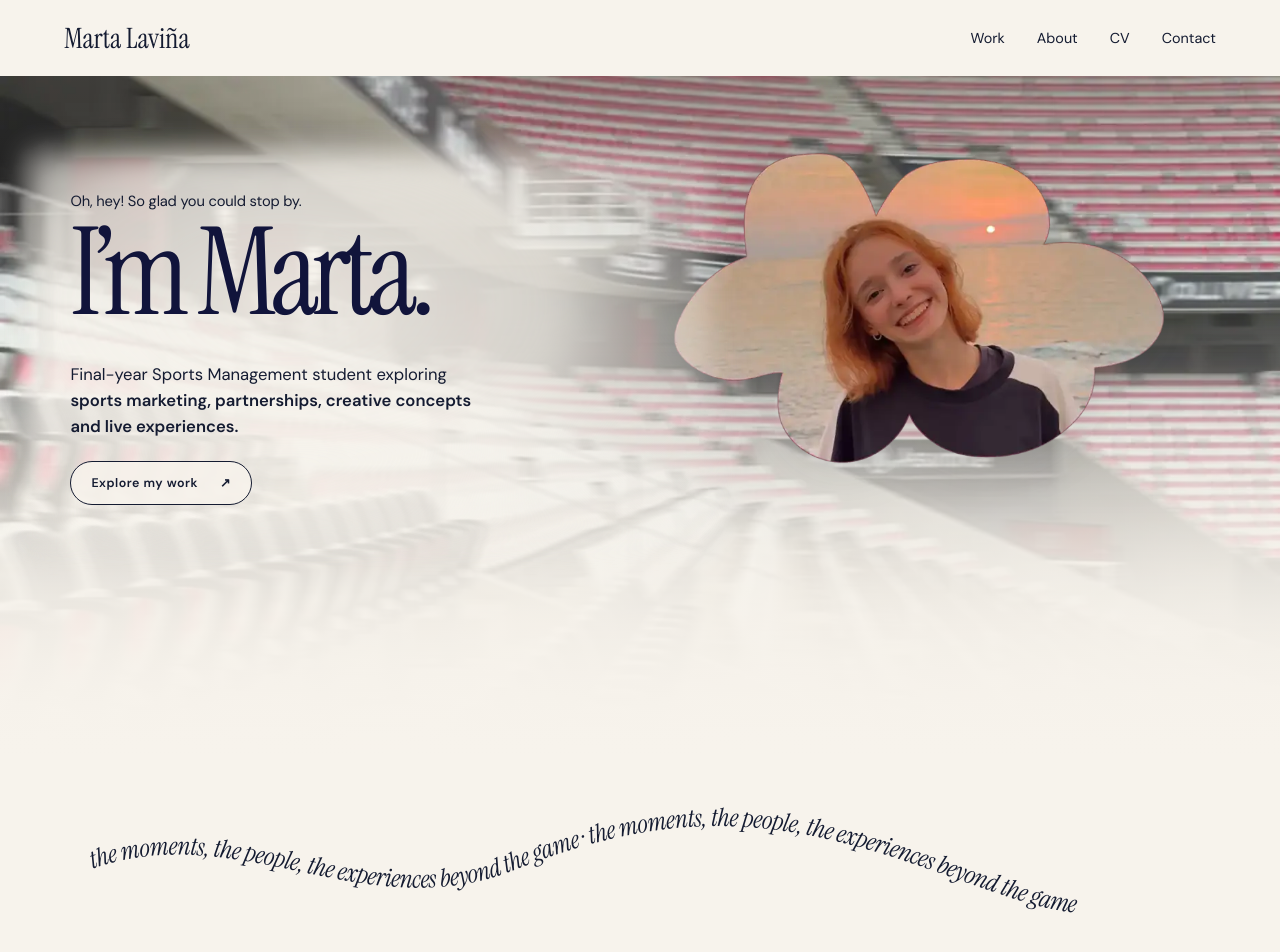
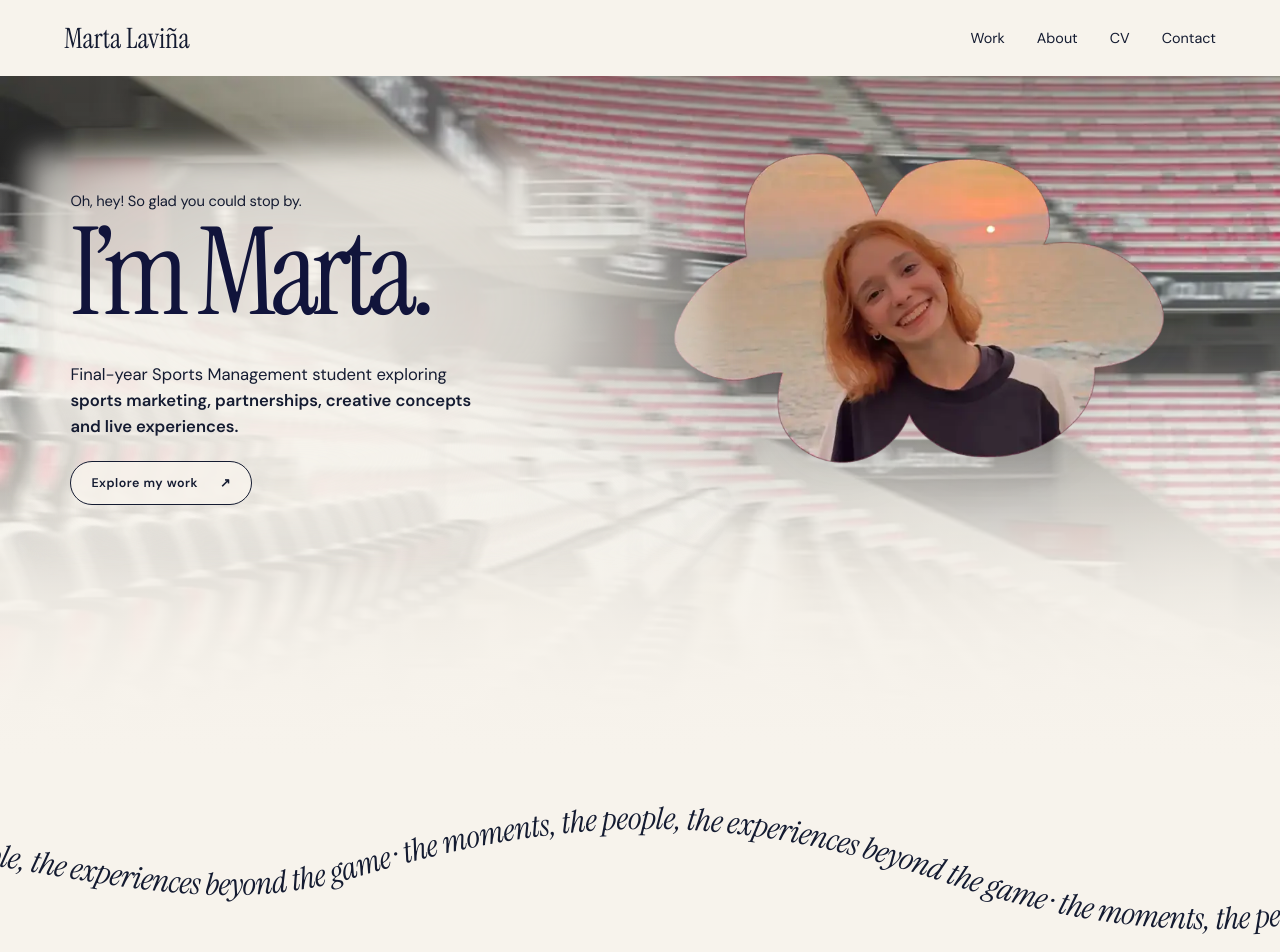
Before and after one commit to martalavina/marta-archive-portfolio, a Next.js app: page / in a window 1280 px wide. Shown: the top 952 px of the page. Built offline with nearby package versions, Linux system fonts and the light colour scheme.

Commit message:
Extend repeating wave text across full homepage width

```diff
--- a/app/page.js
+++ b/app/page.js
@@ -29,9 +29,9 @@ export default function Home() {
         </div>
       </section>
       <div className="wave" aria-label="The moments, the people, the experiences beyond the game">
-        <svg viewBox="0 0 1400 220" preserveAspectRatio="xMidYMid meet" aria-hidden="true">
-          <defs><path id="text-wave" d="M -100 110 C 120 22, 300 193, 520 106 S 890 25, 1120 107 S 1350 190, 1530 100" /></defs>
-          <text><textPath href="#text-wave" startOffset="1%">the moments, the people, the experiences beyond the game · the moments, the people, the experiences beyond the game</textPath></text>
+        <svg viewBox="0 0 1400 180" preserveAspectRatio="none" aria-hidden="true">
+          <defs><path id="text-wave" d="M -275 92 C -45 15, 155 170, 390 95 S 800 18, 1030 100 S 1420 170, 1680 90" /></defs>
+          <text><textPath href="#text-wave" startOffset="0">the moments, the people, the experiences beyond the game · the moments, the people, the experiences beyond the game · the moments, the people, the experiences beyond the game · the moments, the people, the experiences beyond the game</textPath></text>
         </svg>
       </div>
       <div className="content">
```
